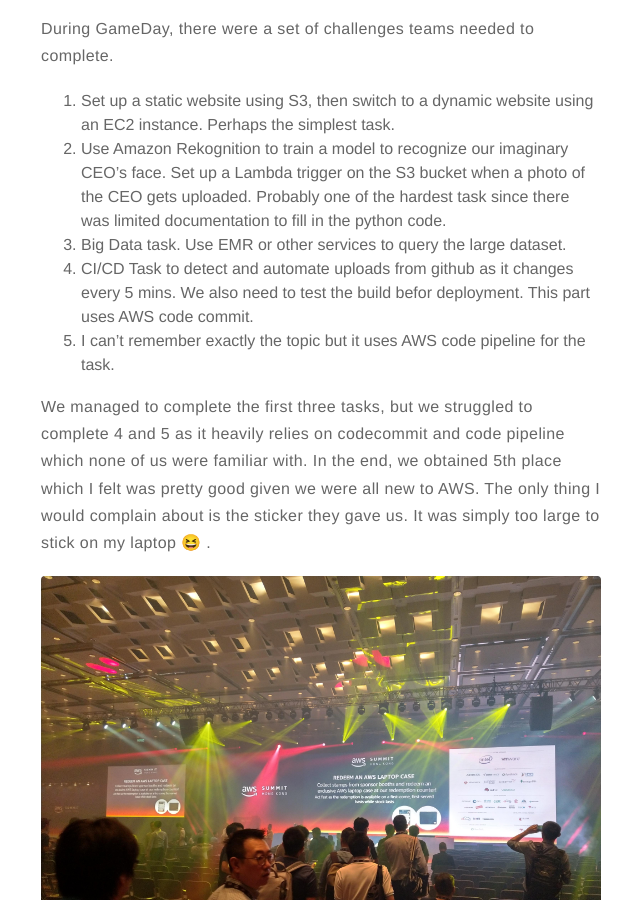
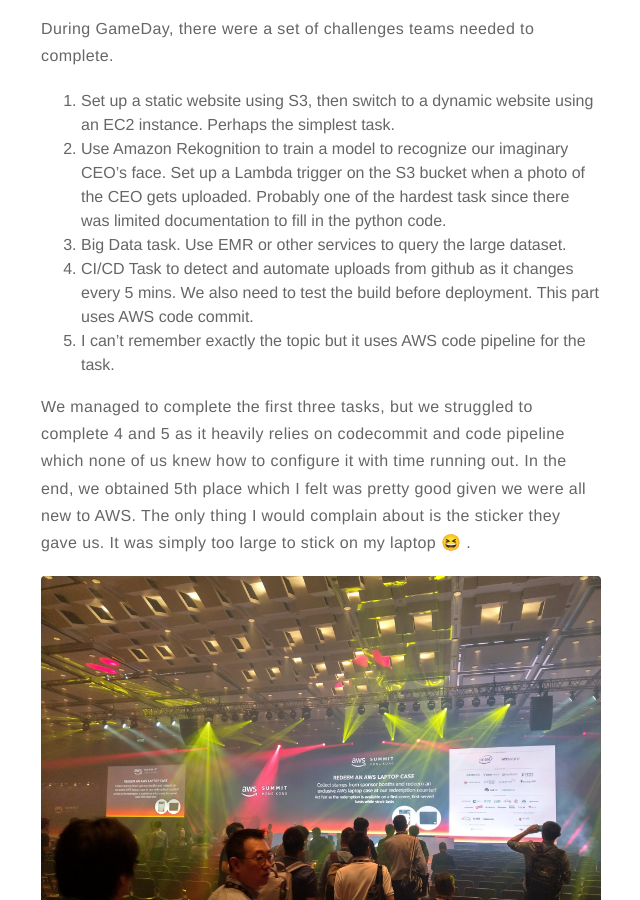
Before and after one commit to lawko698/lawko698.github.io, a Jekyll site: the page built from _posts/2018-08-13-Road-to-AWS-Certification.md, in a window 1280 px wide and 900 px high, scrolled down 998 px. Shown: the whole window, without its empty margins (319-959 px from the left). Built offline with Jekyll 4.4.1, drawn with Linux system fonts in a browser that asks for light colours; emoji names are drawn with the system emoji font.

Commit message:
Update 2018-08-13-Road-to-AWS-Certification.md

```diff
--- a/_posts/2018-08-13-Road-to-AWS-Certification.md
+++ b/_posts/2018-08-13-Road-to-AWS-Certification.md
@@ -24,12 +24,12 @@ During GameDay, there were a set of challenges teams needed to complete.
 2. Use Amazon Rekognition to train a model to recognize our imaginary CEO's face. Set up a Lambda trigger on the S3 bucket when a photo
 of the CEO gets uploaded. Probably one of the hardest task since there was limited documentation to fill in the python code.
 3. Big Data task. Use EMR or other services to query the large dataset.
-4. CI/CD Task to detect and automate uploads from github as it changes every 5 mins. We also need to test the build befor deployment.
+4. CI/CD Task to detect and automate uploads from github as it changes every 5 mins. We also need to test the build before deployment.
 This part uses AWS code commit.
 5. I can't remember exactly the topic but it uses AWS code pipeline for the task.
 
 We managed to complete the first three tasks, but we struggled to complete 4 and 5 as it heavily relies on codecommit and code pipeline which
-none of us were familiar with. In the end, we obtained 5th place which I felt was pretty good given we were all new to AWS. The only thing
+none of us knew how to configure it with time running out. In the end, we obtained 5th place which I felt was pretty good given we were all new to AWS. The only thing
 I would complain about is the sticker they gave us. It was simply too large to stick on my laptop :laughing: .
 
 ![jpg](http://lawko698.github.io/assets/images/2018-08-13-photos/IMAG1056.jpg)
```
